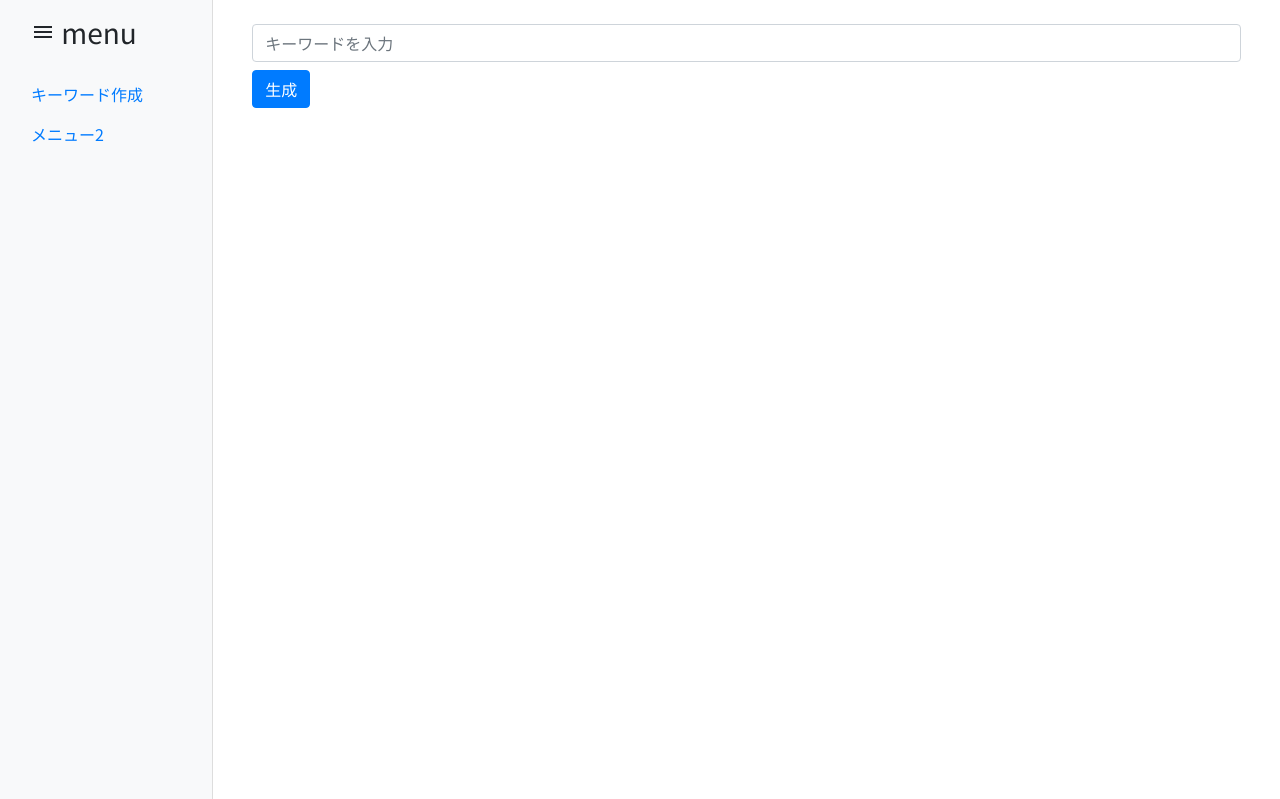
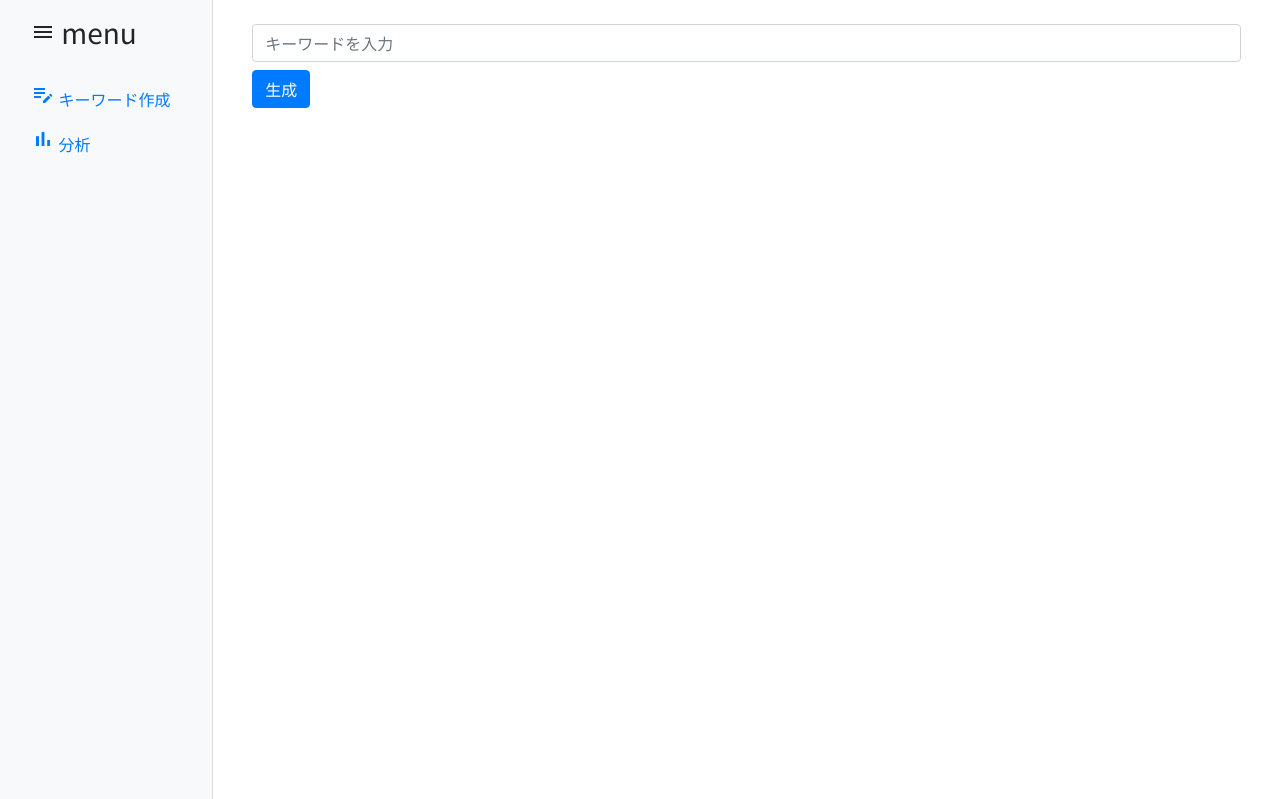
Before and after one commit to rejirejireji/keyword_generate, a Flask app: page / in a window 1280 px wide. Shown: the part 88-887 px from the top of the page. Run offline with Flask 3, Linux system fonts and the light colour scheme; some libraries are stand-ins or nearby versions.

Commit message:
サイドバーにアイコンの追加

```diff
--- a/template/template.html
+++ b/template/template.html
@@ -26,10 +26,17 @@
                     </h3>
                     <ul class="nav flex-column">
                         <li class="nav-item">
-                            <a class="nav-link active" href="#keywordGenerator">キーワード作成</a>
+                            <a class="nav-link active" href="#keywordGenerator">
+                                <i class="material-icons">edit_note</i>
+                                キーワード作成
+                            </a>
+                        </li>
                         </li>
                         <li class="nav-item">
-                            <a class="nav-link" href="#">メニュー2</a>
+                            <a class="nav-link active" href="#">
+                                <i class="material-icons">bar_chart</i>
+                                分析
+                            </a>
                         </li>
                     </ul>
                 </div>
```
